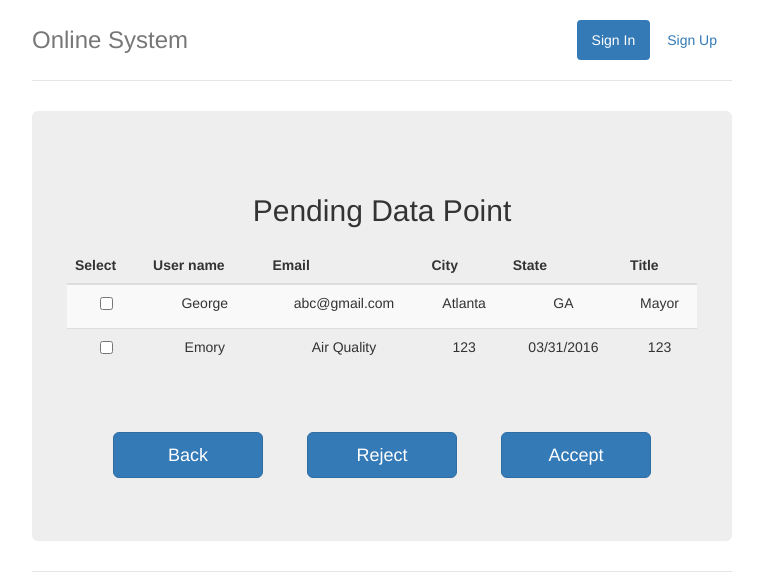
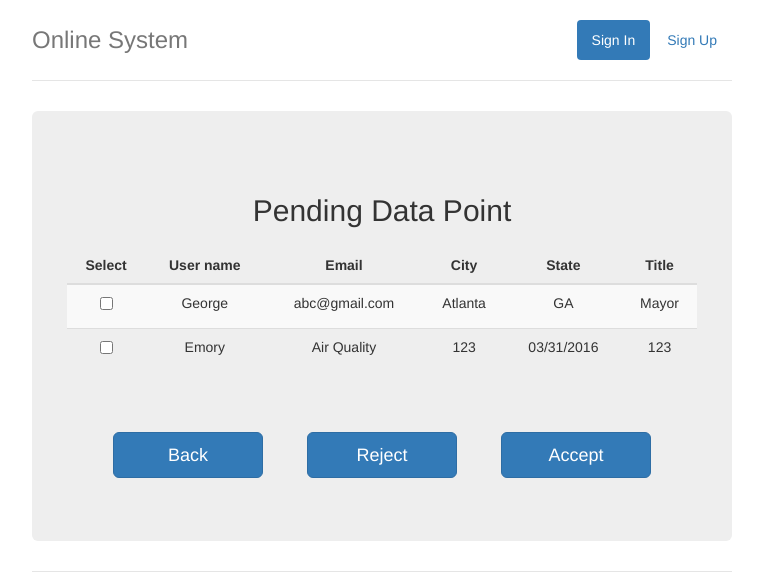
Before and after one commit to Flourishlove/Online-System-with-MYSQL, a Flask app: page /pendingaccount in a window 1280 px wide. Shown: the top 581 px of the page, without its empty margins (258-1021 px from the left). Run offline with Flask 2, Linux system fonts and the light colour scheme.

Commit message:
table align

```diff
--- a/webflask/static/css/newdatapoint.css
+++ b/webflask/static/css/newdatapoint.css
@@ -136,3 +136,8 @@ body {
   width: 100%;
   height: 40px;
 }
+
+.table td,
+.table th{
+  text-align: center;
+}
--- a/webflask/templates/pendingaccount.html
+++ b/webflask/templates/pendingaccount.html
@@ -52,7 +52,7 @@
         <div class="jumbotron">
           <form class="form-signin">
             <h2 class="form-signin-heading">Pending Data Point</h2>
-            <table class="table table-striped" align="left">
+            <table class="table table-striped">
               <thead>
                 <tr>
                   <th>Select</th>
```
